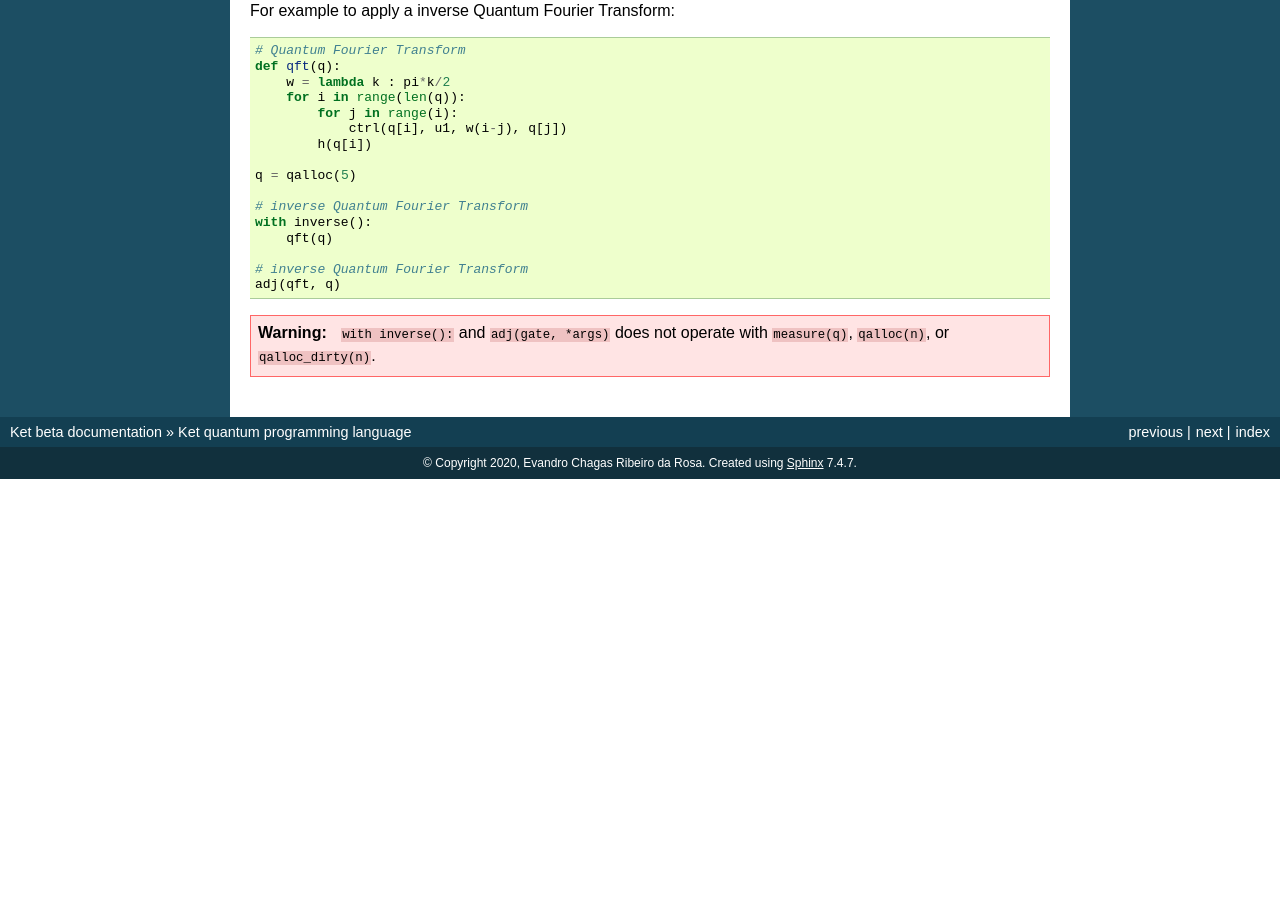
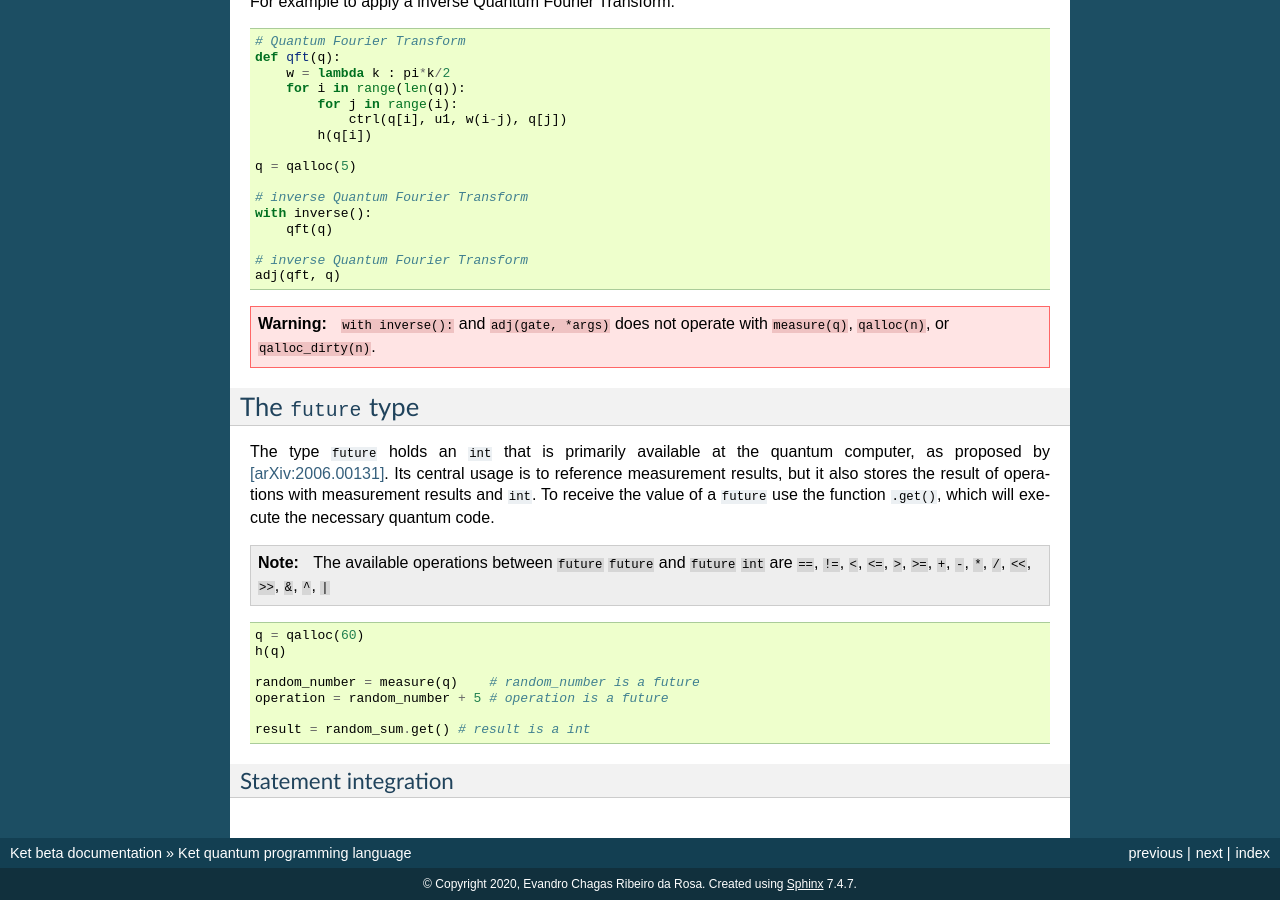
Before and after one commit to quantum-ket/ket, a Sphinx documentation site: the page built from docs/source/ket.rst, in a window 1280 px wide and 900 px high, scrolled down 1739 px. Built offline with Sphinx 7.4.7, drawn with Linux system fonts in a browser that asks for light colours; before the commit the page ends 2218 px from its top, so only the background shows below that; some of the changed text lies outside the part shown.

Commit message:
references and future

```diff
--- a/docs/source/ket.rst
+++ b/docs/source/ket.rst
@@ -7,7 +7,7 @@
 The ``quant`` type
 ------------------
 
-The type ``quant`` hols an array of qubits and that is initialized with the
+The type ``quant`` holds an array of qubits and that is initialized with the
 function ``qalloc(n)`` or ``qalloc_dirty(n)``.  To reference a single qubit of a
 quant use brackets.
 
@@ -15,11 +15,11 @@
 
     a = qalloc(3)       # a = |000>
     b = qalloc_dirty(2) # b = 2 qubits quant in a random state
-    c = a[0]            # c = reference to the first qubit of a
-    d = b[1]            # d = reference to the last qubit of a
+    c = a[0]            # c is a reference to the first qubit of a
+    d = b[1]            # d is a reference to the last qubit of a
 
 Quantum Gates
--------------
+^^^^^^^^^^^^^
 
 The available quantum gate are:
 
@@ -57,7 +57,7 @@
 
 
 Controlled operations
----------------------
+^^^^^^^^^^^^^^^^^^^^^
 
 To apply a controlled quantum operation use the statement ``with control(c):``
 or the function ``ctrl(c, gate, *args)``.
@@ -87,7 +87,7 @@
     with ``measure(q)``, ``qalloc(n)``, or ``qalloc_dirty(n)``.
 
 Inverse operations
-------------------
+^^^^^^^^^^^^^^^^^^
 
 To apply a inverse quantum operation use the statement ``with inverse():`` or
 the function ``adj(gate, *args)``.
@@ -115,3 +115,30 @@
 
 .. warning:: ``with inverse():`` and ``adj(gate, *args)`` does not operate with
     ``measure(q)``, ``qalloc(n)``, or ``qalloc_dirty(n)``.
+
+The ``future`` type
+-------------------
+
+The type ``future`` holds an ``int`` that is primarily available at the quantum
+computer, as proposed by [arXiv:2006.00131]_.
+Its central usage is to reference measurement results, but it also stores the
+result of operations with measurement results and ``int``.
+To receive the value of a ``future`` use the function ``.get()``, which will
+execute the necessary quantum code.
+
+.. note:: The available operations between ``future`` ``future`` and ``future``
+    ``int`` are ``==``, ``!=``, ``<``, ``<=``, ``>``, ``>=``, ``+``, ``-``, ``*``,
+    ``/``, ``<<``, ``>>``, ``&``, ``^``, ``|``
+
+.. code-block:: python
+
+    q = qalloc(60)
+    h(q)
+
+    random_number = measure(q)    # random_number is a future
+    operation = random_number + 5 # operation is a future
+
+    result = random_sum.get() # result is a int
+
+Statement integration
+^^^^^^^^^^^^^^^^^^^^^
```
Also changed, not shown: docs/source/index.rst (+1 -10 lines), docs/source/references.rst (added, +10 -0 lines).
